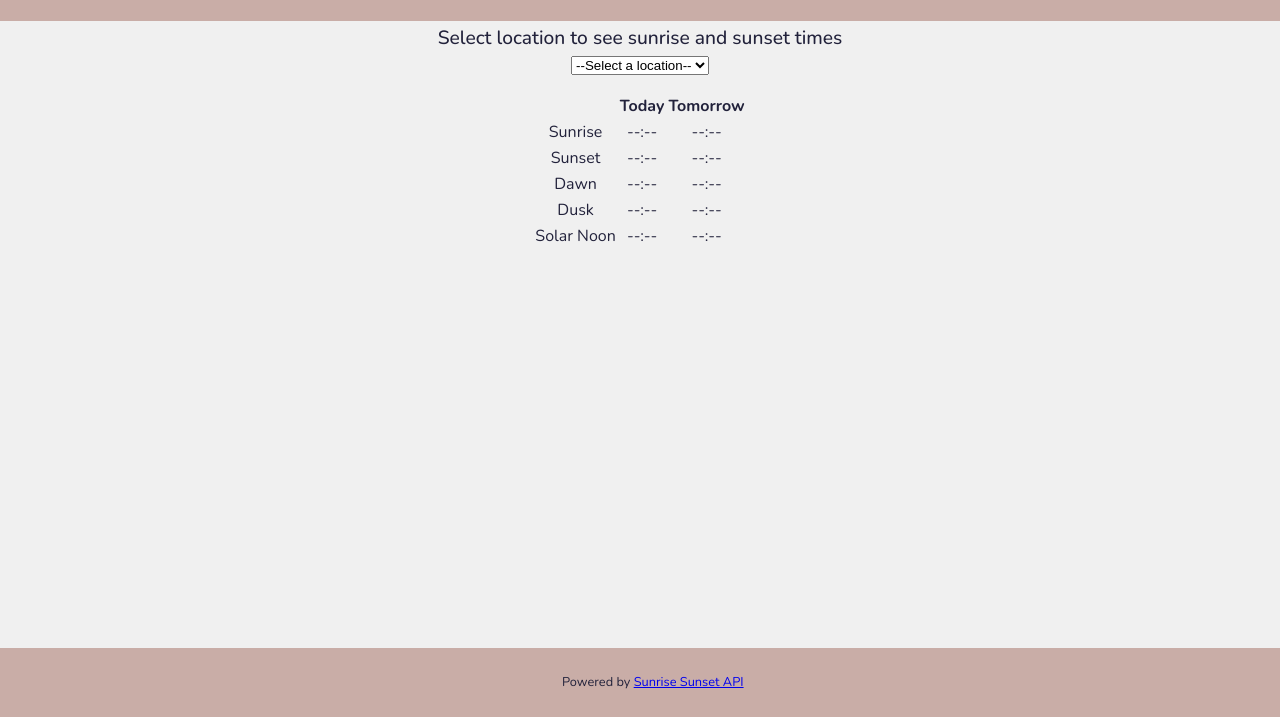
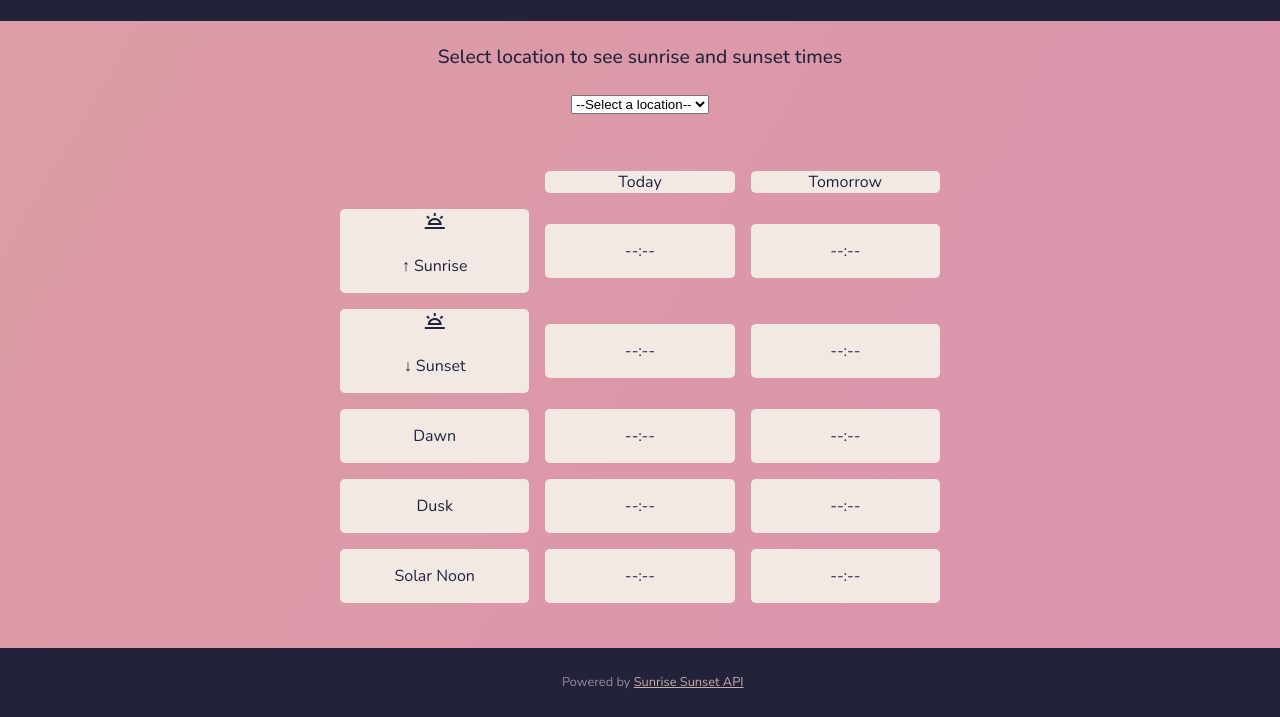
Before and after one commit to hjuliano24/Sunrise-Sunset-API-Dashboard, a plain HTML site: page index.html in a window 1280 px wide. Shown: the part 83-800 px from the top of the page. Drawn offline with nearby package versions, Linux system fonts and the light colour scheme; a web font is replaced by a local one.

Commit message:
finished

```diff
--- a/index.html
+++ b/index.html
@@ -5,11 +5,12 @@
     <meta name="viewport" content="width=device-width, initial-scale=1.0">
     <title>Sunset Sunrise Dashboard</title>
     <link rel="preconnect" href="https://fonts.googleapis.com">
-<link rel="preconnect" href="https://fonts.gstatic.com" crossorigin>
-<link href="https://fonts.googleapis.com/css2?family=Nunito:ital,wght@0,200..1000;1,200..1000&family=Playwrite+NO:wght@100..400&display=swap" rel="stylesheet">
+    <link rel="preconnect" href="https://fonts.gstatic.com" crossorigin>
+    <link href="https://fonts.googleapis.com/css2?family=Nunito:ital,wght@0,200..1000;1,200..1000&family=Playwrite+NO:wght@100..400&display=swap" rel="stylesheet">
+    <link rel="stylesheet" href="https://fonts.googleapis.com/css2?family=Material+Symbols+Outlined:opsz,wght,FILL,GRAD@20..48,100..700,0..1,-50..200&icon_names=wb_twilight" />
     <link rel="stylesheet" href="styles.css">
 </head>
-<body>
+<body class="gradient">
     <header>
         <h1>Sunset Sunrise Dashboard</h1>
         <p>Track sunrise and sunset times for today and tomorrow</p>
@@ -34,14 +35,15 @@
                 <option value="atlanta">Atlanta</option>
             </select>
             <p id="errorMessage"></p>
-            <table>
-                <tr><th></th><th>Today</th><th>Tomorrow</th></tr>
-                <tr><td>Sunrise</td><td id="sunriseToday">--:--</td><td id="sunriseTomorrow">--:--</td></tr>
-                <tr><td>Sunset</td><td id="sunsetToday">--:--</td><td id="sunsetTomorrow">--:--</td></tr>
-                <tr><td>Dawn</td><td id="dawnToday">--:--</td><td id="dawnTomorrow">--:--</td></tr>
-                <tr><td>Dusk</td><td id="duskToday">--:--</td><td id="duskTomorrow">--:--</td></tr>
-                <tr><td>Solar Noon</td><td id="solarNoonToday">--:--</td><td id="solarNoonTomorrow">--:--</td></tr>
-            </table>
+            <div class="display">
+                <div></div>
+                <div>Today</div><div>Tomorrow</div>
+                <div><span class="material-symbols-outlined">wb_twilight</span><p>↑ Sunrise</p></div> <div><p id="sunriseToday">--:--</p></div> <div><p id="sunriseTomorrow">--:--</p></div>
+                <div><span class="material-symbols-outlined">wb_twilight</span><p>↓ Sunset</p></div> <div><p id="sunsetToday">--:--</p></div> <div><p id="sunsetTomorrow">--:--</p></div>
+                <div><p>Dawn</p></div> <div><p id="dawnToday">--:--</p></div> <div><p id="dawnTomorrow">--:--</p></div>
+                <div><p>Dusk</p></div> <div><p id="duskToday">--:--</p></div> <div><p id="duskTomorrow">--:--</p></div>
+                <div><p>Solar Noon</p></div> <div><p id="solarNoonToday">--:--</p></div> <div><p id="solarNoonTomorrow">--:--</p></div>
+            </div>
         </section>
     </main>
     <footer>
--- a/styles.css
+++ b/styles.css
@@ -1,9 +1,9 @@
-/*.gradient {
+.gradient {
   background: linear-gradient(300deg,#8ddcdc,#dc8db5, #dcb58d);
   background-size: 800% 800%;
   animation: gradient-animation 7s ease infinite;
 }
-8ddcdc,#f56217)
+
 @keyframes gradient-animation {
   0% {
     background-position: 0% 50%;
@@ -14,11 +14,10 @@
   100% {
     background-position: 0% 50%;
   }
-}*/
+}
 
 body {
   font-family: 'Nunito', sans-serif;
-  background-color: #f0f0f0;
   margin: 0;
   padding: 0;
   min-height: 100vh;
@@ -29,10 +28,11 @@ header {
   padding: 0.5em;
   text-align: center;
   font-size: 1em;
-  background-color: #c9ada7;
+  background-color: #22223b;
 }
 
 h1 {
+	color: #f2e9e4;
   font-family: 'Playwrite NO', sans-serif;
   font-weight: 400;
   margin: 0.2em 0;
@@ -42,21 +42,42 @@ h1 {
 header p {
   font-weight: 800;
 	margin-top: 0;
-	color: #4a4e69
+	color: #9a8c98;
 }
 
 h2 {
+	padding-top: 1em;
 	font-weight: 500;
 	margin: 0.2em 0;
 	font-size: 1.2em;
+	padding: 1em;
 }
 
 section {
   text-align: center;
 }
 
-table {
-  margin: auto;
+#errorMessage{
+	color: red;
+	font-weight: bold;
+	background-color: #22223b;
+}
+
+.display {
+	display: grid;
+	grid-template-columns: repeat(3, 1fr);
+	gap: 1em;
+	justify-items: center;
+	align-items: center;
+	margin: 2em auto;
+	max-width: 600px;
+	padding: 1.5em;
+	padding-bottom: 6em;
+}
+.display div {
+	background-color: #f2e9e4;
+	border-radius: 0.3rem;
+	width: 100%;
 }
 
 footer {
@@ -65,6 +86,23 @@ footer {
   text-align: center;
   font-size: 0.8em;
   padding: 1em;
-  background-color: #c9ada7;
+	color: #9a8c98;
+  background-color: #22223b;
 	bottom: 0;
 }
+
+footer a:link {
+	color: #c9ada7;
+}
+
+footer a:visited {
+	color: #9a8c98;
+}
+
+.material-symbols-outlined {
+  font-variation-settings:
+  'FILL' 0,
+  'wght' 400,
+  'GRAD' 0,
+  'opsz' 24
+}
```
